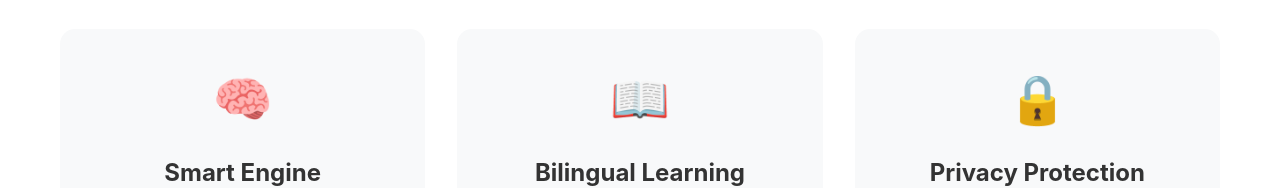
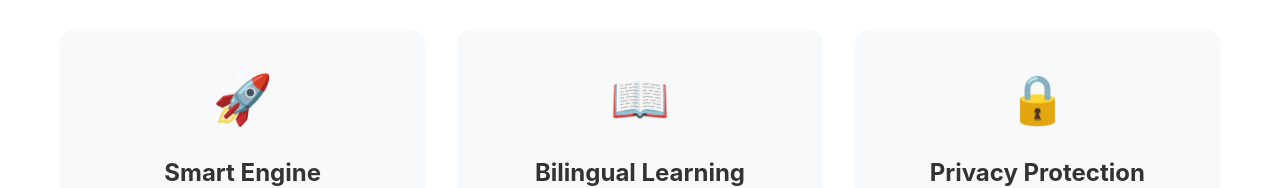
Before and after one commit to dabufan/etranslate-website, a plain HTML site: page index-en.html in a window 1280 px wide. Shown: the part 1879-2067 px from the top of the page. Drawn offline with Linux system fonts and the light colour scheme.

Commit message:
更换功能图标：🧠 → 🚀
- 将智能引擎功能的图标从大脑改为火箭
- 火箭图标更好地体现了快速、高效、先进的特性
- 中英文版本同步更新
- 提升视觉表达效果

```diff
--- a/index-en.html
+++ b/index-en.html
@@ -691,7 +691,7 @@
                         <p>Supports 20+ languages with intelligent recognition and translation, including Chinese, English, Japanese, Korean and other mainstream languages.</p>
                     </div>
                     <div class="feature-card">
-                        <div class="feature-icon">🧠</div>
+                        <div class="feature-icon">🚀</div>
                         <h3>Smart Engine</h3>
                         <p>Integrates 7 major translation engines including Apple, Google, Microsoft, OpenAI, DeepSeek, with intelligent switching.</p>
                     </div>
```
Also changed, not shown: index.html (+1 -1 lines).
